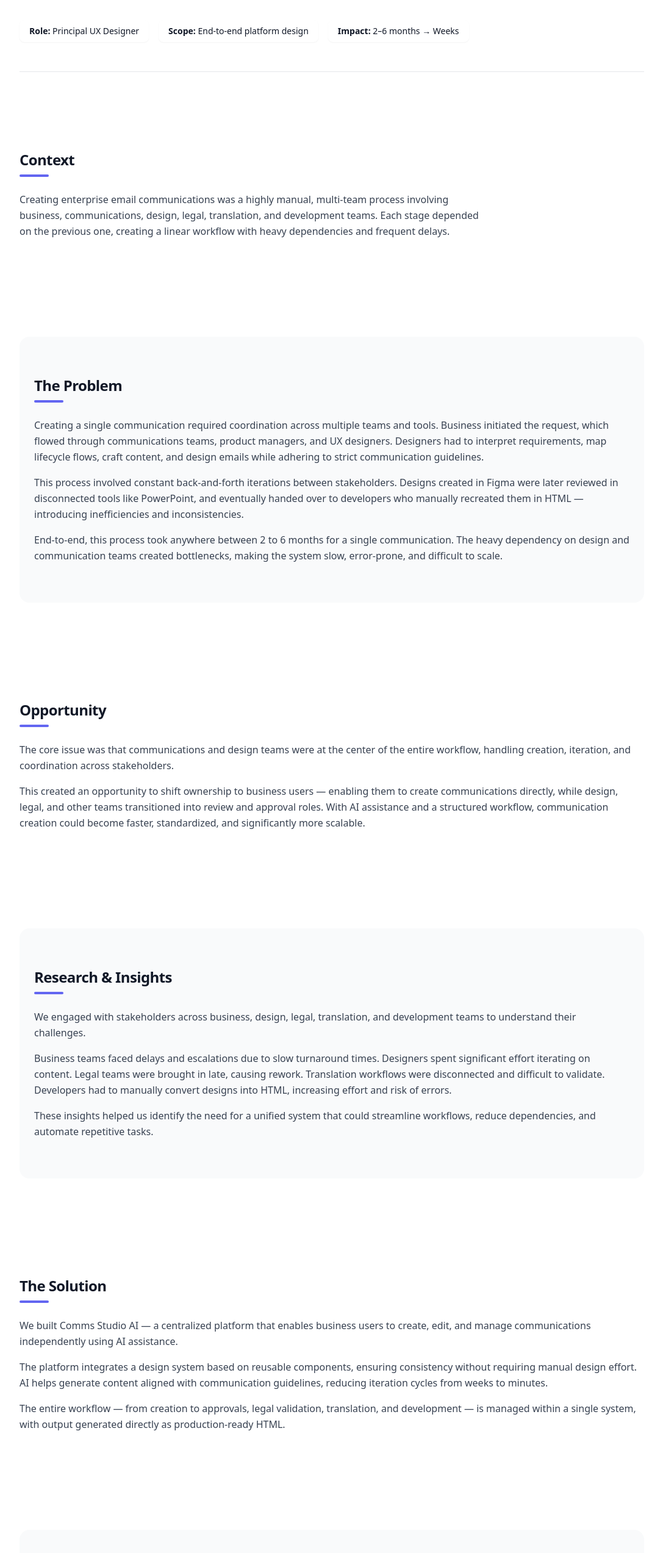
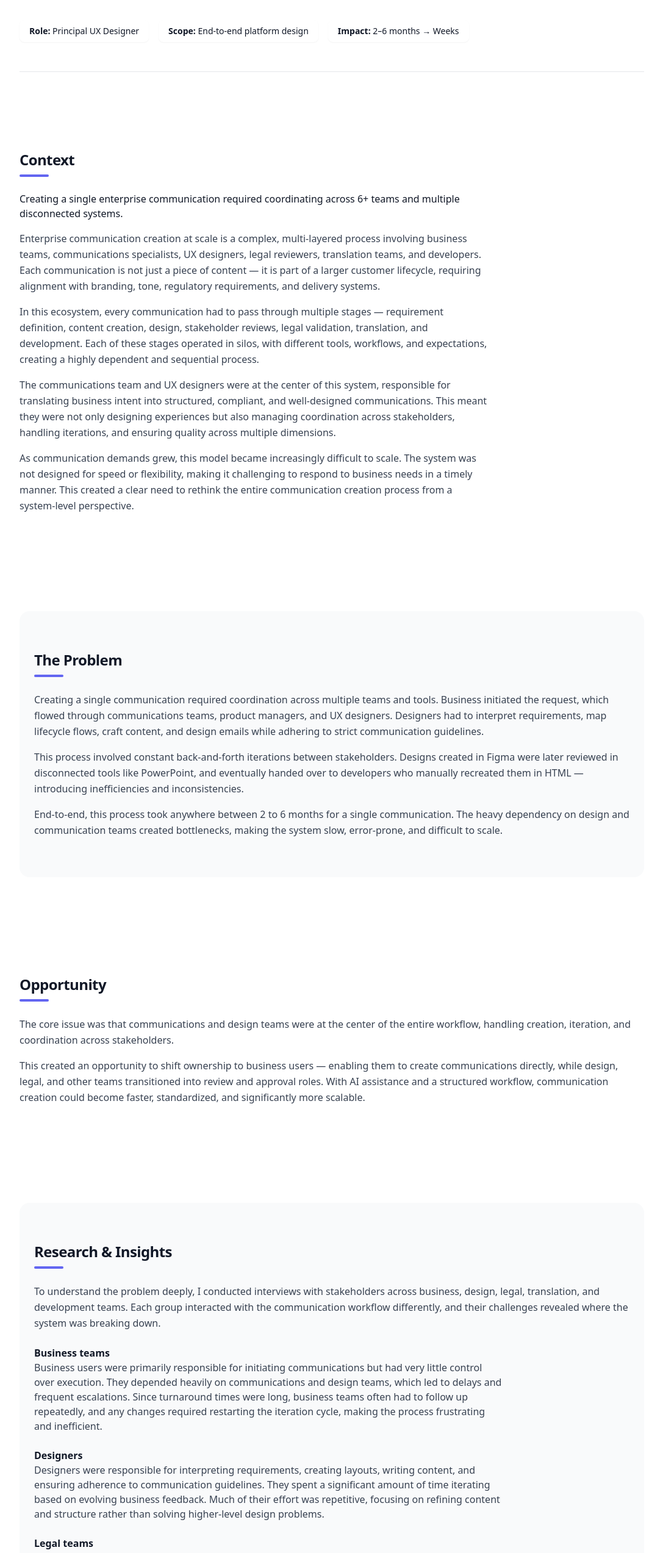
Before and after one commit to Simha1991/narasimha-portfolio, a React (Vite) app: page /narasimha-portfolio/comms-studio in a window 1280 px wide. Shown: the part 238-2784 px from the top of the page at 61% size, without its empty margins (96-1183 px from the left). Built offline with nearby package versions, Linux system fonts and the light colour scheme; the HTML template or start-up script is replaced by a standard one.

Commit message:
Update CommsStudio.jsx

```diff
--- a/src/pages/CommsStudio.jsx
+++ b/src/pages/CommsStudio.jsx
@@ -71,8 +71,24 @@ export default function CommsStudio() {
               <div className="w-12 h-1 bg-indigo-500 mt-2 rounded"></div>
             </div>
 
+            <p className="text-gray-900 font-medium mb-4 max-w-3xl">
+              Creating a single enterprise communication required coordinating across 6+ teams and multiple disconnected systems.
+            </p>
+
+            <p className="text-gray-700 leading-relaxed mb-4 max-w-3xl">
+              Enterprise communication creation at scale is a complex, multi-layered process involving business teams, communications specialists, UX designers, legal reviewers, translation teams, and developers. Each communication is not just a piece of content — it is part of a larger customer lifecycle, requiring alignment with branding, tone, regulatory requirements, and delivery systems.
+            </p>
+
+            <p className="text-gray-700 leading-relaxed mb-4 max-w-3xl">
+              In this ecosystem, every communication had to pass through multiple stages — requirement definition, content creation, design, stakeholder reviews, legal validation, translation, and development. Each of these stages operated in silos, with different tools, workflows, and expectations, creating a highly dependent and sequential process.
+            </p>
+
+            <p className="text-gray-700 leading-relaxed mb-4 max-w-3xl">
+              The communications team and UX designers were at the center of this system, responsible for translating business intent into structured, compliant, and well-designed communications. This meant they were not only designing experiences but also managing coordination across stakeholders, handling iterations, and ensuring quality across multiple dimensions.
+            </p>
+
             <p className="text-gray-700 leading-relaxed max-w-3xl">
-              Creating enterprise email communications was a highly manual, multi-team process involving business, communications, design, legal, translation, and development teams. Each stage depended on the previous one, creating a linear workflow with heavy dependencies and frequent delays.
+              As communication demands grew, this model became increasingly difficult to scale. The system was not designed for speed or flexibility, making it challenging to respond to business needs in a timely manner. This created a clear need to rethink the entire communication creation process from a system-level perspective.
             </p>
           </section>
 
@@ -119,17 +135,52 @@ export default function CommsStudio() {
               <div className="w-12 h-1 bg-indigo-500 mt-2 rounded"></div>
             </div>
 
-            <p className="text-gray-700 leading-relaxed mb-4">
-              We engaged with stakeholders across business, design, legal, translation, and development teams to understand their challenges.
-            </p>
+            <p className="text-gray-700 leading-relaxed mb-6">
+  To understand the problem deeply, I conducted interviews with stakeholders across business, design, legal, translation, and development teams. Each group interacted with the communication workflow differently, and their challenges revealed where the system was breaking down.
+</p>
 
-            <p className="text-gray-700 leading-relaxed mb-4">
-              Business teams faced delays and escalations due to slow turnaround times. Designers spent significant effort iterating on content. Legal teams were brought in late, causing rework. Translation workflows were disconnected and difficult to validate. Developers had to manually convert designs into HTML, increasing effort and risk of errors.
-            </p>
+<div className="space-y-6 text-gray-700 max-w-3xl">
 
-            <p className="text-gray-700 leading-relaxed">
-              These insights helped us identify the need for a unified system that could streamline workflows, reduce dependencies, and automate repetitive tasks.
-            </p>
+            <div>
+              <p className="font-semibold text-gray-900">Business teams</p>
+              <p>
+                Business users were primarily responsible for initiating communications but had very little control over execution. They depended heavily on communications and design teams, which led to delays and frequent escalations. Since turnaround times were long, business teams often had to follow up repeatedly, and any changes required restarting the iteration cycle, making the process frustrating and inefficient.
+              </p>
+            </div>
+
+            <div>
+              <p className="font-semibold text-gray-900">Designers</p>
+              <p>
+                Designers were responsible for interpreting requirements, creating layouts, writing content, and ensuring adherence to communication guidelines. They spent a significant amount of time iterating based on evolving business feedback. Much of their effort was repetitive, focusing on refining content and structure rather than solving higher-level design problems.
+              </p>
+            </div>
+
+            <div>
+              <p className="font-semibold text-gray-900">Legal teams</p>
+              <p>
+                Legal teams were often brought into the process late, after design and content had already been finalized. This resulted in rework and delays, as any compliance-related changes required revisiting earlier stages of the workflow.
+              </p>
+            </div>
+
+            <div>
+              <p className="font-semibold text-gray-900">Translation teams</p>
+              <p>
+                Translation workflows operated separately from the main process. Managing multiple languages and validating translated content was time-consuming and difficult to track, especially when changes were made late in the cycle.
+              </p>
+            </div>
+
+            <div>
+              <p className="font-semibold text-gray-900">Development teams</p>
+              <p>
+                Developers had to manually convert Figma designs into HTML, which added additional effort and introduced the possibility of inconsistencies between design and production. This step further extended the overall timeline.
+              </p>
+            </div>
+
+          </div>
+
+          <p className="text-gray-700 leading-relaxed mt-6 max-w-3xl">
+            These insights made it clear that the problem was not just about individual inefficiencies, but a system that relied on sequential handoffs, manual work, and heavy dependencies across teams.
+          </p>
           </section>
 
           {/* Solution */}
@@ -139,16 +190,55 @@ export default function CommsStudio() {
               <div className="w-12 h-1 bg-indigo-500 mt-2 rounded"></div>
             </div>
 
-            <p className="text-gray-700 leading-relaxed mb-4">
-              We built Comms Studio AI — a centralized platform that enables business users to create, edit, and manage communications independently using AI assistance.
+           <p className="text-gray-700 leading-relaxed mb-4 max-w-3xl">
+              Comms Studio AI was designed as a centralized platform that shifts communication creation from a dependency-heavy workflow to a self-service, AI-assisted system. The goal was to enable business users to create communications independently while integrating all stakeholders into a unified, structured workflow.
             </p>
 
-            <p className="text-gray-700 leading-relaxed mb-4">
-              The platform integrates a design system based on reusable components, ensuring consistency without requiring manual design effort. AI helps generate content aligned with communication guidelines, reducing iteration cycles from weeks to minutes.
+            <p className="text-gray-700 leading-relaxed mb-6 max-w-3xl">
+              Instead of relying on multiple teams and tools, the platform brings content creation, design systems, approvals, legal validation, translation, and development output into a single experience.
             </p>
 
-            <p className="text-gray-700 leading-relaxed">
-              The entire workflow — from creation to approvals, legal validation, translation, and development — is managed within a single system, with output generated directly as production-ready HTML.
+            <div className="space-y-8 text-gray-700 max-w-3xl">
+
+              <div>
+                <p className="font-semibold text-gray-900">Business: Creating communications with AI</p>
+                <p>
+                  Business users start by creating or editing a communication within the platform. Using AI-powered assistance, they can generate content that adheres to communication guidelines within minutes. This eliminates the need for multiple iterations with design teams and significantly reduces turnaround time at the very first step.
+                </p>
+              </div>
+
+              <div>
+                <p className="font-semibold text-gray-900">Design: System-driven consistency</p>
+                <p>
+                  Instead of designing each communication from scratch, a component-based design system is built into the platform. Business users assemble communications using predefined components, while designers act as reviewers — ensuring that layouts, structure, and language-specific adjustments meet standards without recreating designs in external tools.
+                </p>
+              </div>
+
+              <div>
+                <p className="font-semibold text-gray-900">Approvals: Structured workflow across teams</p>
+                <p>
+                  The communication moves through a structured approval process within the platform. Business stakeholders review and approve content first, followed by design validation. Legal teams are integrated directly into the workflow, allowing them to review and approve communications at the right stage instead of being an external dependency.
+                </p>
+              </div>
+
+              <div>
+                <p className="font-semibold text-gray-900">Translation: Built-in and real-time</p>
+                <p>
+                  Translation is fully integrated into the platform through a label management system. Users can view, edit, and validate multiple languages directly within the tool, eliminating the need for separate workflows and making it easier to manage global communications.
+                </p>
+              </div>
+
+              <div>
+                <p className="font-semibold text-gray-900">Development: Ready-to-use output</p>
+                <p>
+                  Once all approvals are complete, the platform generates production-ready HTML. Developers no longer need to recreate designs manually — they can directly use the output, significantly reducing effort and ensuring consistency between design and production.
+                </p>
+              </div>
+
+            </div>
+
+            <p className="text-gray-700 leading-relaxed mt-6 max-w-3xl">
+              By bringing all stakeholders into a single system and redefining their roles, Comms Studio AI transforms communication creation from a slow, fragmented process into a fast, scalable workflow driven by AI and system design.
             </p>
           </section>
 
```
